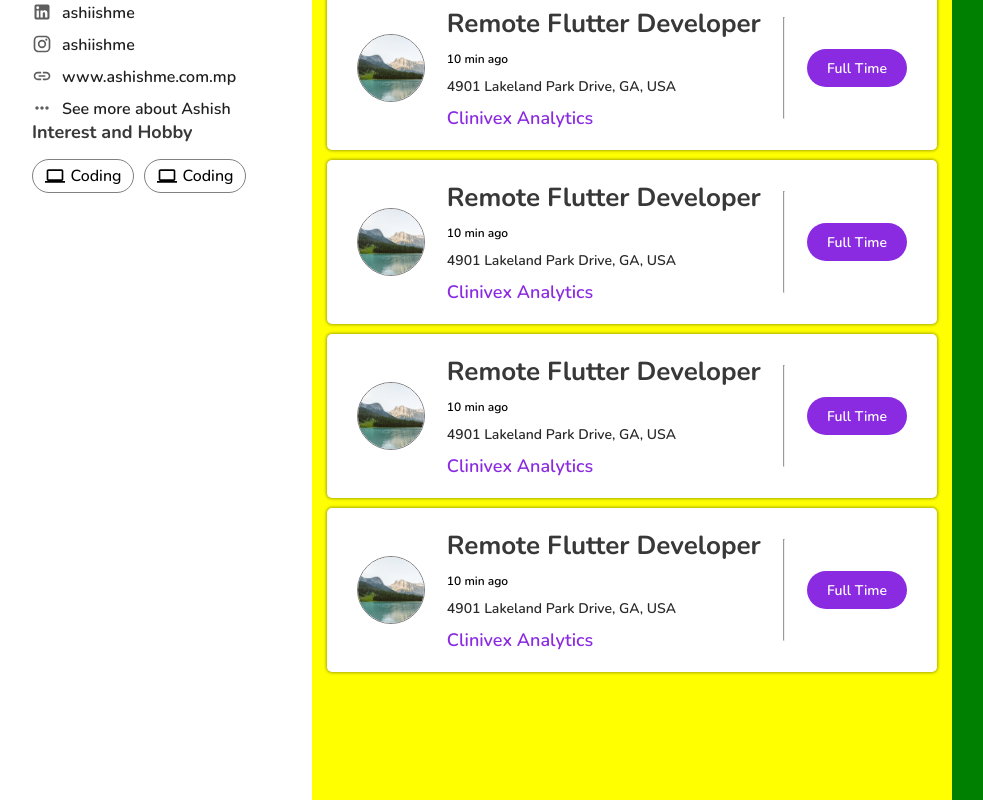
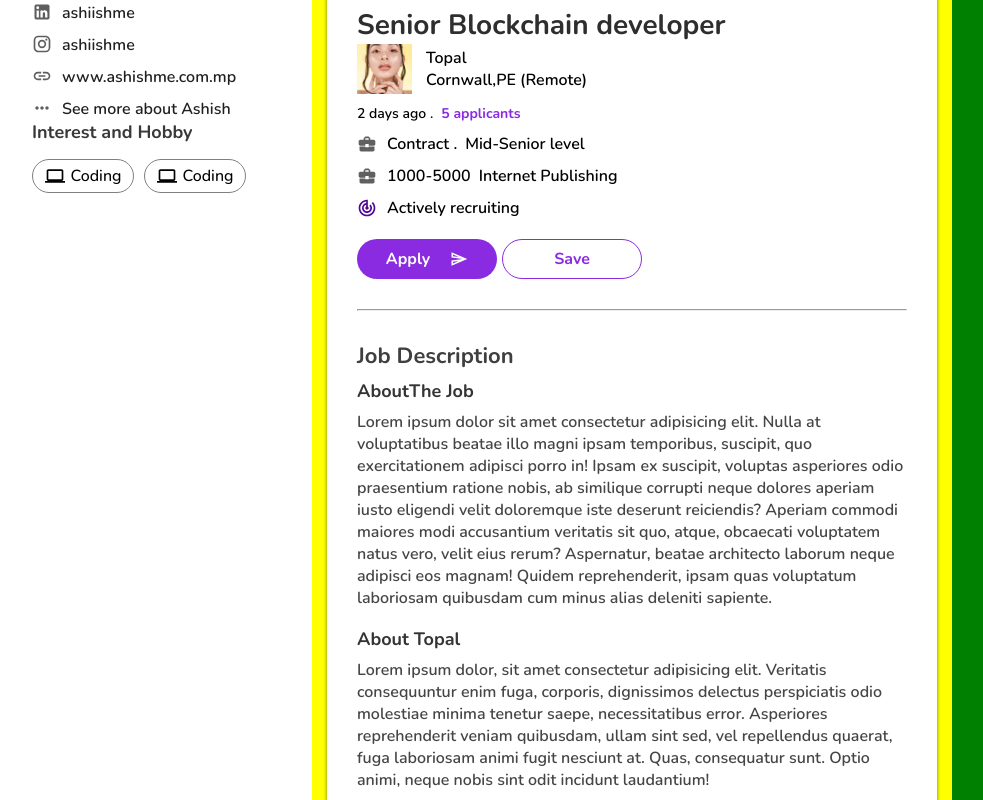
Before and after one commit to lokendra-loki/Beehive_SocialMedia_Application, a React (Create React App) app in the folder client/: page /profile/1 in a window 1280 px wide. Shown: the part 920-1720 px from the top of the page, without its empty margins (8-991 px from the left). Built offline with nearby package versions, Linux system fonts and the light colour scheme; the HTML template or start-up script is replaced by a standard one.

Commit message:
jobPostLarge

```diff
--- /dev/null
+++ b/client/src/components/jobPPostLg/JobPostLg.js
@@ -0,0 +1,75 @@
+import React from 'react'
+import "./jobPostLg.scss"
+import BusinessCenterIcon from '@mui/icons-material/BusinessCenter';
+import TrackChangesIcon from '@mui/icons-material/TrackChanges';
+import SendOutlinedIcon from '@mui/icons-material/SendOutlined';
+
+
+function JobPostLg() {
+    return (
+        <div className='jobPostLgCon' >
+            <span className='jplTitle'>Senior Blockchain developer</span>
+            <div className="jplCompanyIconName">
+                <img className='jplImg' src="/assets/profile.jpeg" alt="" />
+                <div className="jplCompanyNameCon">
+                    <span className="jplCompanyName">Topal</span>
+                    <span className="jplCompanyName">Cornwall,PE <span>(Remote)</span></span>
+                </div>
+            </div>
+
+            <div className="dayAgoApplication">
+                <span className='jplPostDay'>2 days ago .</span>
+                <span className='jplApplicantsNum'>5 applicants</span>
+            </div>
+
+            <div className="jplIconAndTxt">
+                <BusinessCenterIcon className='jplIcon' />
+                <span className='jplTxt'>Contract .</span>
+                <span className='jplTxt2'>Mid-Senior level</span>
+            </div>
+
+            <div className="jplIconAndTxt">
+                <BusinessCenterIcon className='jplIcon' />
+                <span className='jplTxt' >1000-5000 </span>
+                <span className='jplTxt2'>Internet Publishing </span>
+            </div>
+
+            <div className="jplRecruiticonTxt">
+                <TrackChangesIcon className='jplHiringIcon' />
+                <span className='activelyRecruitTxt'>Actively recruiting</span>
+            </div>
+
+
+            <div className="jplApplySaveBut">
+                <button className="jplApplyBtn">Apply  <SendOutlinedIcon className='jplButIcon' />  </button>
+                <button className="jplSaveBtn">Save</button>
+            </div>
+
+            <hr className='jplHr' />
+
+            {/* Job description=======> */}
+            <div className="jobDescCon">
+            <span className="jobDescriptionTitleTxt">Job Description</span>
+            <span className="aboutTheJob">AboutThe Job</span>
+            <span className="jobDesc">Lorem ipsum dolor sit amet consectetur adipisicing elit. Nulla at voluptatibus beatae illo magni ipsam temporibus, suscipit, quo exercitationem adipisci porro in! Ipsam ex suscipit, voluptas asperiores odio praesentium ratione nobis, ab similique corrupti neque dolores aperiam iusto eligendi velit doloremque iste deserunt reiciendis? Aperiam commodi maiores modi accusantium veritatis sit quo, atque, obcaecati voluptatem natus vero, velit eius rerum? Aspernatur, beatae architecto laborum neque adipisci eos magnam! Quidem reprehenderit, ipsam quas voluptatum laboriosam quibusdam cum minus alias deleniti sapiente.</span>
+            <span className="aboutTheJob"> About <span className='jplCompanyName'>Topal</span></span>
+            <span className="jobDesc">Lorem ipsum dolor, sit amet consectetur adipisicing elit. Veritatis consequuntur enim fuga, corporis, dignissimos delectus perspiciatis odio molestiae minima tenetur saepe, necessitatibus error. Asperiores reprehenderit veniam quibusdam, ullam sint sed, vel repellendus quaerat, fuga laboriosam animi fugit nesciunt at. Quas, consequatur sunt. Optio animi, neque nobis sint odit incidunt laudantium!</span>
+            <span className="aboutTheJob">AboutThe Role</span>
+            <span className="jobDesc">Lorem ipsum dolor, sit amet consectetur adipisicing elit. Veritatis consequuntur enim fuga, corporis, dignissimos delectus perspiciatis odio molestiae minima tenetur saepe, necessitatibus error. Asperiores reprehenderit veniam quibusdam, ullam sint sed, vel repellendus quaerat, fuga laboriosam animi fugit nesciunt at. Quas, consequatur sunt. Optio animi, neque nobis sint odit incidunt laudantium!</span>
+            <span className="aboutTheJob">Requirements</span>
+            <ul className='requirementsUl'>
+               <li className='requirementLi jobDesc'>Bachelors and/or Masters degree in Computer Science, Computer Engineering or related technical discipline</li>
+               <li className='requirementLi jobDesc'>5+ years of professional software development experience</li>
+               <li className='requirementLi jobDesc'>Proficiency in Java or C++, and object-oriented design skills</li>
+               <li className='requirementLi jobDesc'>Experience in development of distributed/scalable systems and high-volume transaction applications</li>
+               <li className='requirementLi jobDesc'>Experience in development of distributed/scalable systems and high-volume transaction applications</li>
+               <li className='requirementLi jobDesc'>nowledge of professional software engineering and best practices for the full software development life cycle, including coding standards</li>
+               <li className='requirementLi jobDesc'>Experience in development of distributed/scalable systems and high-volume transaction applications</li>
+            </ul>
+
+            </div>
+        </div>
+    )
+}
+
+export default JobPostLg
--- /dev/null
+++ b/client/src/components/jobPPostLg/jobPostLg.scss
@@ -0,0 +1,164 @@
+.jobPostLgCon {
+    margin: 10px 15px;
+    padding: 20px 30px;
+    background-color: white;
+    // display: flex;
+    border-radius: 5px;
+    box-shadow: 0px 0px 3px 1px rgba(0, 0, 0, 0.33);
+    -webkit-box-shadow: 0px 0px 3px 1px rgba(0, 0, 0, 0.33);
+    -moz-box-shadow: 0px 0px 3px 1px rgba(0, 0, 0, 0.33);
+
+    .jplTitle {
+        font-size: 28px;
+        font-weight: 700;
+        color: rgb(46, 46, 46);
+    }
+
+    .jplCompanyIconName {
+        display: flex;
+    }
+    .jplImg {
+        height: 50px;
+        width: 55px;
+        object-fit: cover;
+    }
+
+    .jplCompanyNameCon {
+        display: flex;
+        flex-direction: column;
+        justify-content: center;
+        font-size: 16px;
+        font-weight: 600;
+        margin-left: 14px;
+    }
+
+    .dayAgoApplication {
+        font-size: 14px;
+        font-weight: 600;
+        margin-top: 10px;
+
+        .jplApplicantsNum {
+            margin-left: 8px;
+            color: blueviolet;
+            font-weight: 700;
+        }
+    }
+
+    .jplIconAndTxt {
+        display: flex;
+        align-items: center;
+        margin-top: 10px;
+
+        .jplIcon {
+            font-size: 20px;
+            color: rgb(96, 96, 96);
+        }
+
+        .jplTxt {
+            margin-left: 10px;
+            font-size: 16px;
+            font-weight: 600;
+        }
+
+        .jplTxt2 {
+            margin-left: 8px;
+            font-size: 16px;
+            font-weight: 600;
+        }
+    }
+
+    .jplRecruiticonTxt {
+        display: flex;
+        margin-top: 10px;
+        align-items: center;
+
+        .jplHiringIcon {
+            font-size: 20px;
+            color: rgb(79, 7, 146);
+        }
+        .activelyRecruitTxt {
+            margin-left: 10px;
+            font-size: 16px;
+            font-weight: 600;
+        }
+    }
+
+    .jplApplySaveBut {
+        display: flex;
+        margin-top: 20px;
+        .jplApplyBtn {
+            height: 40px;
+            width: 140px;
+            background-color: blueviolet;
+            border: none;
+            outline: none;
+            border-radius: 30px;
+            display: flex;
+            align-items: center;
+            justify-content: center;
+            color: white;
+            font-size: 16px;
+            font-weight: 700;
+
+            .jplButIcon {
+                margin-left: 20px;
+                font-size: 18px;
+            }
+        }
+
+        .jplSaveBtn {
+            height: 40px;
+            width: 140px;
+            background-color: white;
+            border: none;
+            outline: none;
+            border-radius: 30px;
+            display: flex;
+            align-items: center;
+            justify-content: center;
+            color: blueviolet;
+            font-size: 16px;
+            font-weight: 700;
+            border: 1.6px solid blueviolet;
+            margin-left: 5px;
+        }
+    }
+
+    // hr----------
+    .jplHr {
+        margin-top: 30px;
+        margin-bottom: 30px;
+        height: 0.2px;
+        background-color: blueviolet;
+    }
+
+    .jobDescCon {
+        display: flex;
+        flex-direction: column;
+
+        .jobDescriptionTitleTxt {
+            font-size: 22px;
+            font-weight: 700;
+            color: rgb(63, 63, 63);
+        }
+        .aboutTheJob {
+            font-size: 18px;
+            font-weight: 700;
+            color: rgb(52, 52, 52);
+            margin-top: 8px;
+        }
+
+        .jobDesc {
+            font-size: 16px;
+            font-weight: 600;
+            color: rgb(70, 69, 69);
+            margin-top: 8px;
+            margin-bottom: 10px;
+        }
+    }
+
+    .requirementsUl{
+        margin-left: 34px;
+        margin-bottom: 50px;
+    }
+}
--- a/client/src/pages/userProfile/UserProfile.js
+++ b/client/src/pages/userProfile/UserProfile.js
@@ -8,6 +8,7 @@ import HomeOutlinedIcon from '@mui/icons-material/HomeOutlined';
 import Badge from '@mui/material/Badge';
 import UserInfo from '../../components/userInfo/UserInfo';
 import JobPost from '../../components/jobPost/JobPost';
+import JobPostLg from '../../components/jobPPostLg/JobPostLg';
 
 
 function UserProfile() {
@@ -72,10 +73,8 @@ function UserProfile() {
                         <JobPost/>
                         <JobPost/>
                         <JobPost/>
-                        <JobPost/>
-                        <JobPost/>
-                        <JobPost/>
-                        <JobPost/>
+                        <JobPostLg/>
+
 
                     </div>
                     <div className="upRightCon"></div>
--- a/client/src/pages/userProfile/userProfile.scss
+++ b/client/src/pages/userProfile/userProfile.scss
@@ -61,6 +61,7 @@
 
 
 
+
             }
             .upCenterCon{
                 flex: 2;
```
